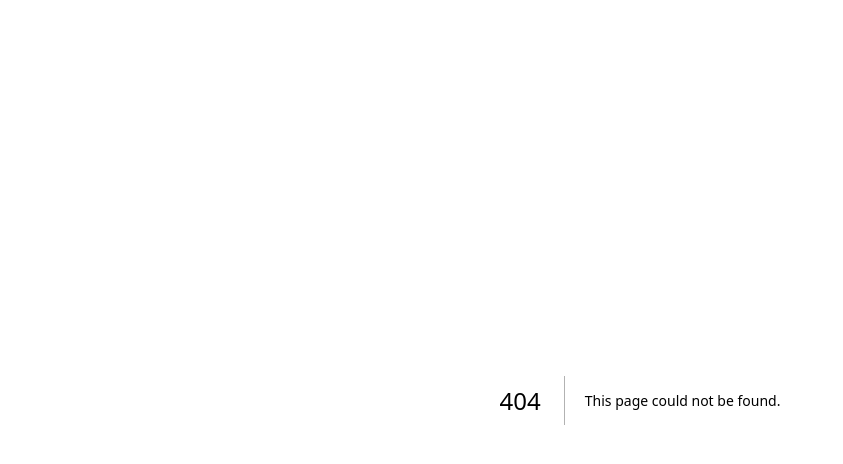
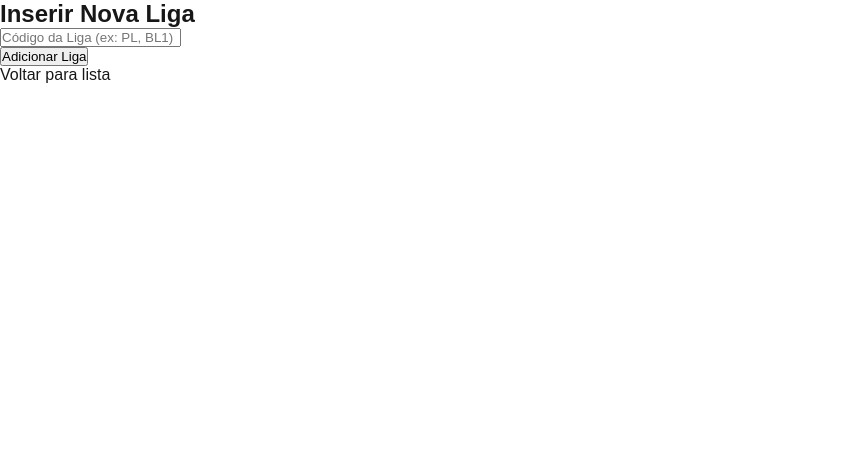
Before and after one commit to joaovicassis/xdes03-trabFinal, a Next.js app: page /main/create in a window 1280 px wide. Before the commit this address had no page. Shown: the top 464 px of the page, without its empty margins (0-843 px from the left). Built offline with nearby package versions, Linux system fonts and the light colour scheme.

Commit message:
feat: implementa cadastro de liga com API externa

```diff
--- /dev/null
+++ b/src/app/main/create/page.tsx
@@ -0,0 +1,52 @@
+import ConexaoBD from "@/app/lib/ConexaoBD";
+import Link from "next/link";
+import path from "path";
+import { redirect } from "next/navigation";
+
+const arquivo = path.join(process.cwd(), 'src', 'db', 'league-db.json');
+
+export default function CreateLeague() {
+    const addLeague = async (formData: FormData) => {
+        "use server";
+        const code = formData.get("code");
+        const res = await fetch(`https://api.football-data.org/v4/competitions/${code}`, {
+            headers: {
+                'X-Auth-Token': process.env.FOOTBALL_API_KEY || ''
+            }
+        });
+        if (!res.ok) throw new Error('Erro ao buscar competição na API');
+        const data = await res.json();
+
+        const novaLiga = {
+            id: data.id,
+            nome: data.name,
+            pais: data.area?.name || '',
+            img: data.emblem || ''
+        };
+
+        const leagueDB = await ConexaoBD.retornaBD(arquivo);
+        leagueDB.push(novaLiga);
+        await ConexaoBD.armazenaBD(arquivo, leagueDB);
+        redirect('/main/list');
+    };
+
+    return (
+        <div className="create-league-container">
+            <h2>Inserir Nova Liga</h2>
+            <form action={addLeague} className="create-league-form">
+                <section className="league-input">
+                    <input
+                        type="text"
+                        id="code"
+                        name="code"
+                        placeholder="Código da Liga (ex: PL, BL1)"
+                        aria-label="Código da Liga"
+                        required
+                    />
+                </section>
+                <button>Adicionar Liga</button>
+            </form>
+            <Link href={'/main/list'}>Voltar para lista</Link>
+        </div>
+    );
+}
```
Also changed, not shown: package.json (+4 -4 lines), src/app/main/edit/page.tsx (added), 1 other file (tests, documents, lock files or other folders).
